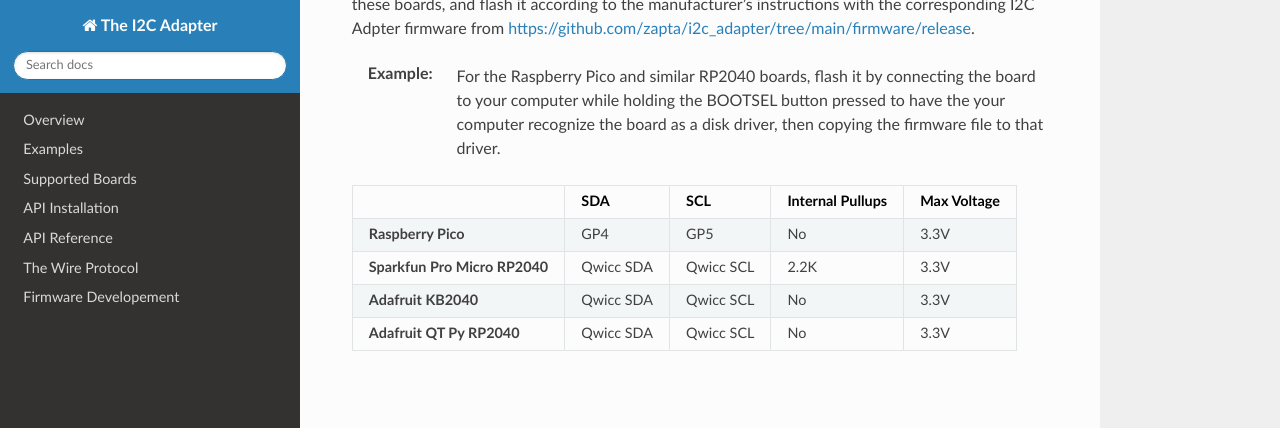
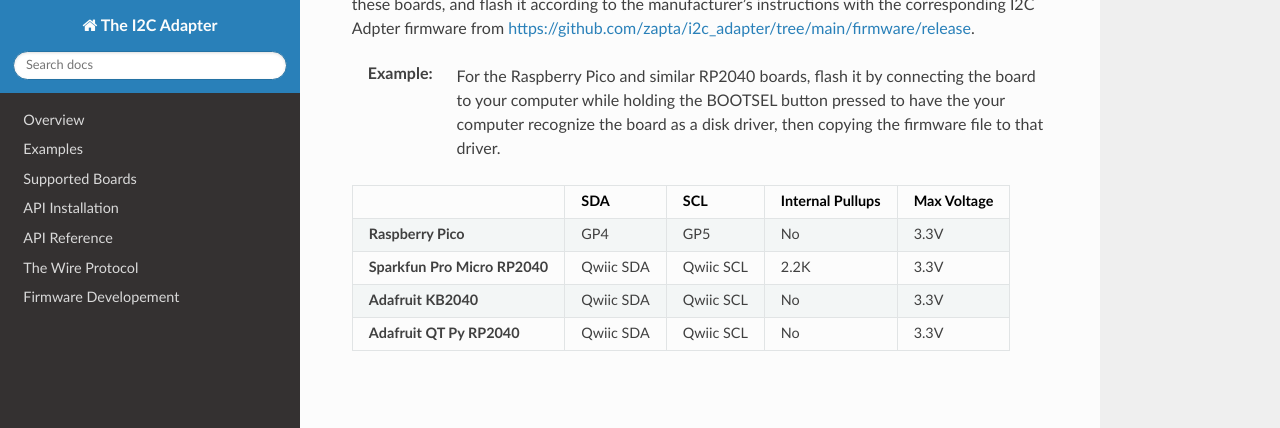
Before and after one commit to zapta/i2c_adapter, a Sphinx documentation site: the page built from docs/index.rst, in a window 1280 px wide and 900 px high, scrolled down 1308 px. Shown: the top 428 px of the window. Built offline with Sphinx 7.4.7 and the Read the Docs theme 2.0.0, drawn with Linux system fonts in a browser that asks for light colours.

Commit message:
Fixed a typo.

```diff
--- a/docs/index.rst
+++ b/docs/index.rst
@@ -71,11 +71,11 @@
 +===============================+===========+============+==========+=========+
 | **Raspberry Pico**            | GP4       | GP5        |  No      |  3.3V   |
 +-------------------------------+-----------+------------+----------+---------+
-| **Sparkfun Pro Micro RP2040** | Qwicc SDA | Qwicc SCL  | 2.2K     |  3.3V   |
+| **Sparkfun Pro Micro RP2040** | Qwiic SDA | Qwiic SCL  | 2.2K     |  3.3V   |
 +-------------------------------+-----------+------------+----------+---------+
-| **Adafruit KB2040**           | Qwicc SDA | Qwicc SCL  | No       |  3.3V   |
+| **Adafruit KB2040**           | Qwiic SDA | Qwiic SCL  | No       |  3.3V   |
 +-------------------------------+-----------+------------+----------+---------+
-| **Adafruit QT Py RP2040**     | Qwicc SDA | Qwicc SCL  | No       |  3.3V   |
+| **Adafruit QT Py RP2040**     | Qwiic SDA | Qwiic SCL  | No       |  3.3V   |
 +-------------------------------+-----------+------------+----------+---------+
 
 |
```
